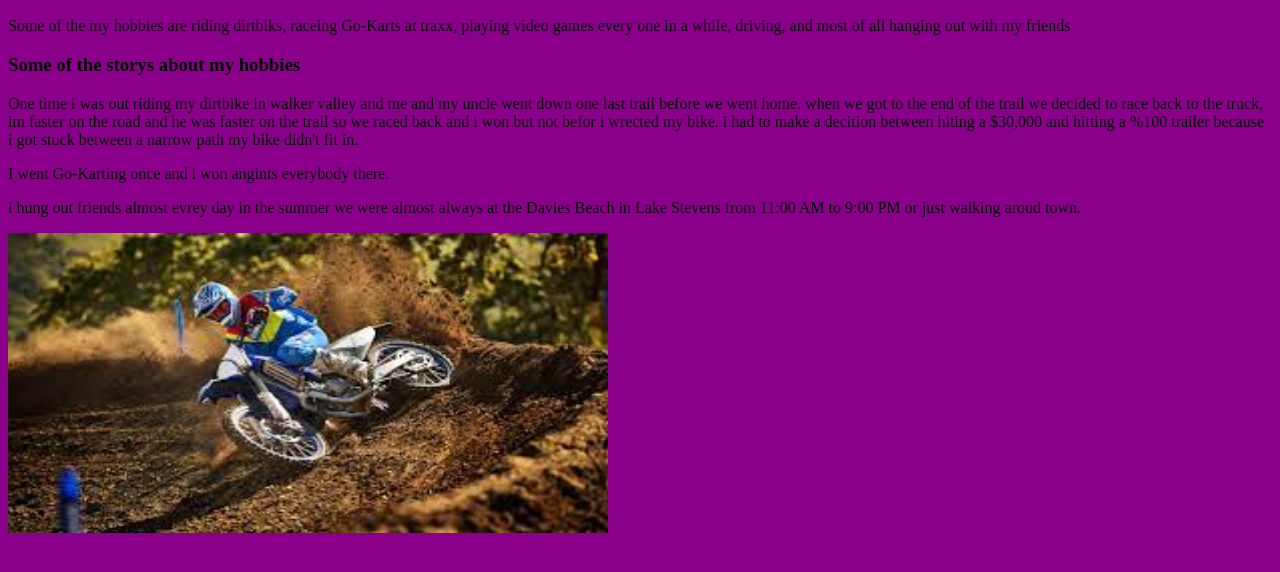
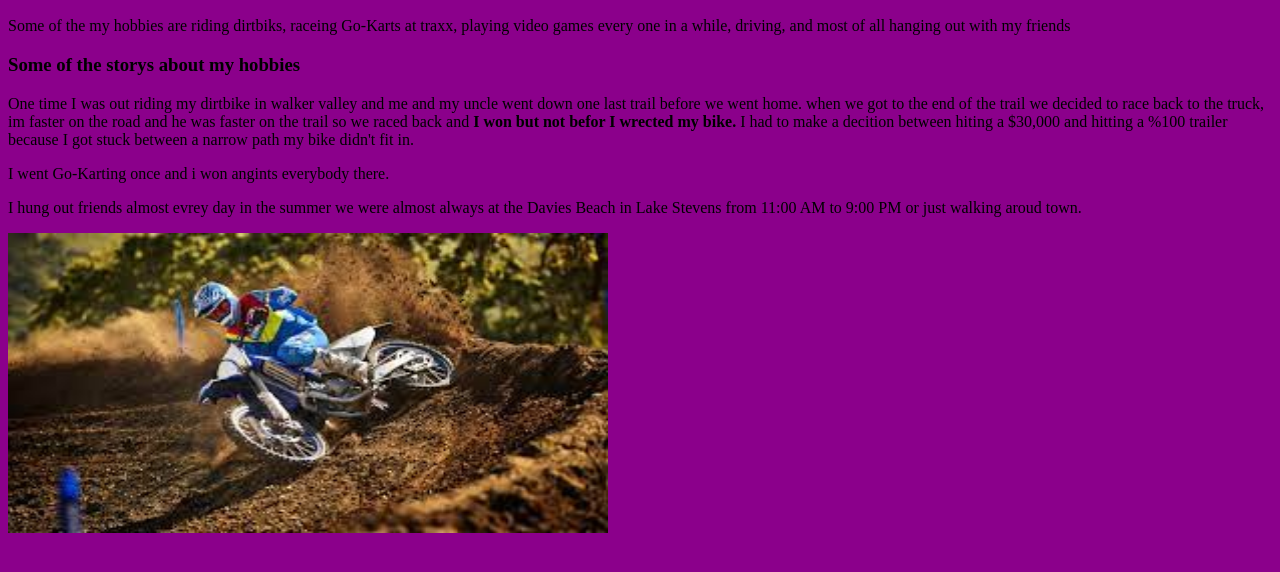
Before and after one commit to Le-Keegan/My-Webpage, a plain HTML site: page index.html in a window 1280 px wide. Shown: the part 96-668 px from the top of the page. Drawn offline with Linux system fonts and the light colour scheme.

Commit message:
Update index.html

```diff
--- a/index.html
+++ b/index.html
@@ -5,9 +5,9 @@
     <h2>hobbies</h2>
     <p>Some of the my hobbies are riding dirtbiks, raceing Go-Karts at traxx, playing video games every one in a while, driving, and most of all hanging out with my friends</p>
     <h3>Some of the storys about my hobbies</h3>
-    <p>One time i was out riding my dirtbike in walker valley and me and my uncle went down one last trail before we went home. when we got to the end of the trail we decided to race back to the truck, im faster on the road and he was faster on the trail so we raced back and i won but not befor i wrected my bike. i had to make a decition between hiting a $30,000 and hitting a %100 trailer because i got stuck between a narrow path my bike didn't fit in.</p>
+    <p>One time I was out riding my dirtbike in walker valley and me and my uncle went down one last trail before we went home. when we got to the end of the trail we decided to race back to the truck, im faster on the road and he was faster on the trail so we raced back and <strong>I won but not befor I wrected my bike.</strong> I had to make a decition between hiting a $30,000 and hitting a %100 trailer because I got stuck between a narrow path my bike didn't fit in.</p>
     <p>I went Go-Karting once and i won angints everybody there.</p>
-    <p>i hung out friends almost evrey day in the summer we were almost always at the Davies Beach in Lake Stevens from 11:00 AM to 9:00 PM or just walking aroud town.</p>
+    <p>I hung out friends almost evrey day in the summer we were almost always at the Davies Beach in Lake Stevens from 11:00 AM to 9:00 PM or just walking aroud town.</p>
 
     <img height=300 width=600 src="download.jpeg">
   </body>
```
